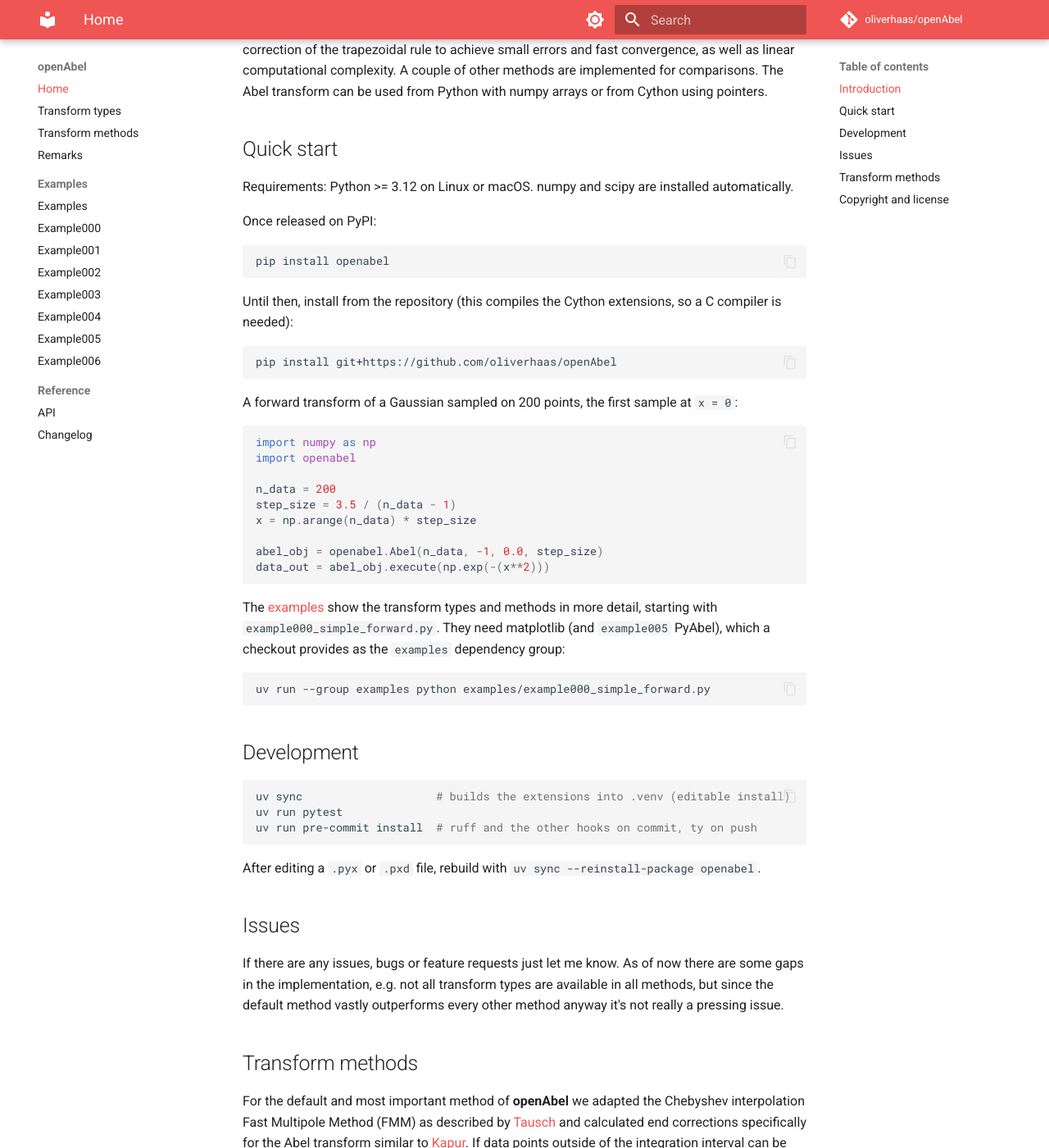
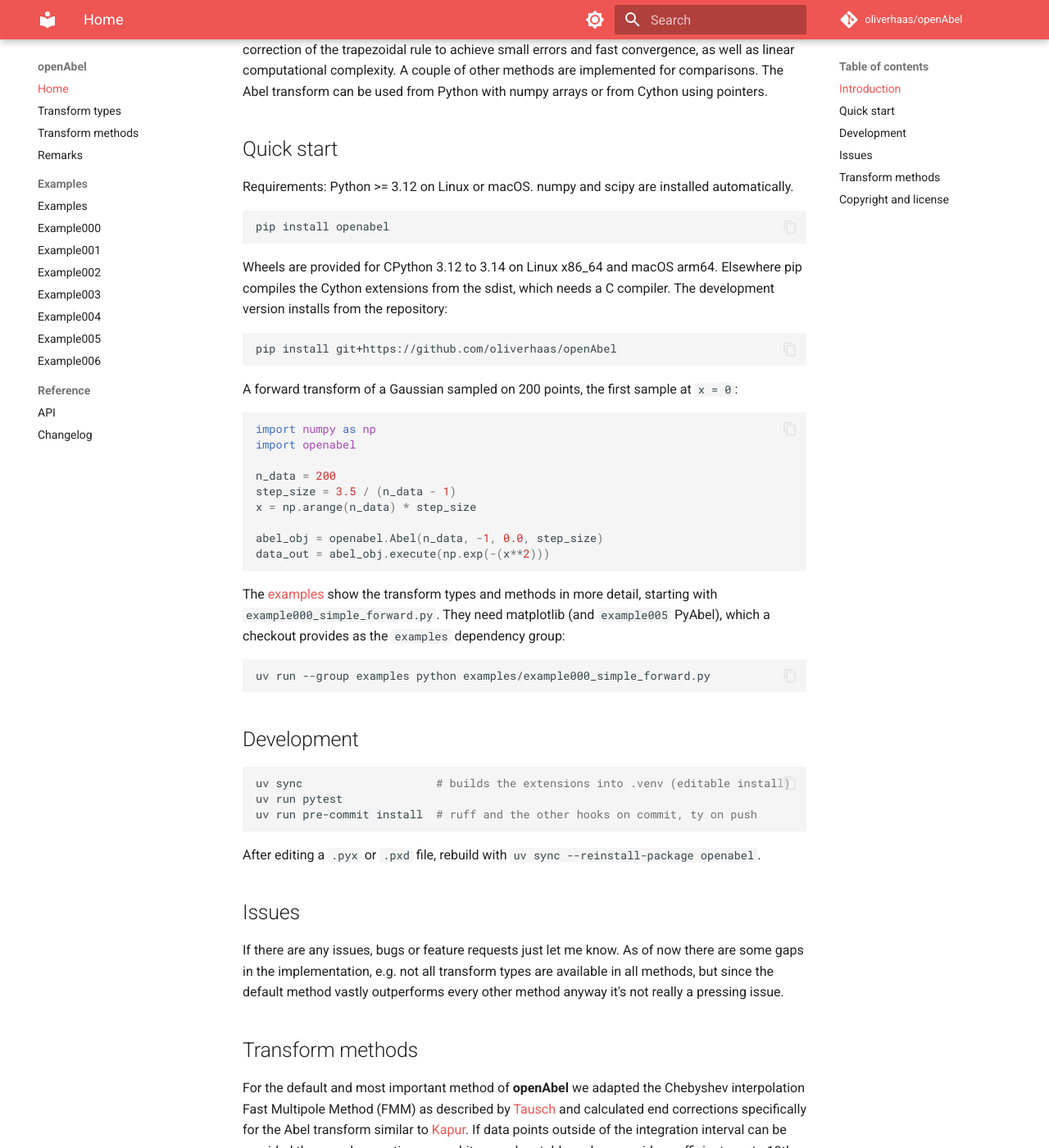
Before and after one commit to oliverhaas/openAbel, an MkDocs documentation site: the page built from docs/index.md, in a window 1280 px wide and 1400 px high, scrolled down 369 px. Shown: the whole window at 82% size. Built offline with MkDocs 1.6.1 and Material for MkDocs 9.7.7, drawn with Linux system fonts in a browser that asks for light colours; comment, search, counter and statistics services are not loaded; the version menu is left out; some of the changed text lies outside the part shown.

Commit message:
chore: prepare the 0.7.0 release
Enable the publish, tag and docs workflows, pin setup-uv 10.1.0 and
cibuildwheel 4.2.1, add a manual trigger to CI, date the changelog and
point the README and the project URLs at PyPI and the documentation
site.

````diff
--- a/README.md
+++ b/README.md
@@ -17,13 +18,13 @@
 
 Requirements: Python >= 3.12 on Linux or macOS. numpy and scipy are installed automatically.
 
-Once released on PyPI:
-
 ```bash
 pip install openabel
 ```
 
-Until then, install from the repository (this compiles the Cython extensions, so a C compiler is needed):
+Wheels are provided for CPython 3.12 to 3.14 on Linux x86_64 and macOS arm64. Elsewhere pip compiles
+the Cython extensions from the sdist, which needs a C compiler. The development version installs from
+the repository:
 
 ```bash
 pip install git+https://github.com/oliverhaas/openAbel
@@ -82,9 +83,9 @@
 to my knowledge. I should really stress that there are dozens of publications and methods out there
 which claim to be fast and/or accurate, but don't get anywhere close to **openAbel** in those aspects.
 
-For more information see the documentation on the
-[transform methods](https://github.com/oliverhaas/openAbel/blob/main/docs/transform-methods.md) and the
-[examples](https://github.com/oliverhaas/openAbel/blob/main/docs/examples/index.md).
+For more information see the [documentation](https://oliverhaas.github.io/openAbel/), in particular the
+pages on the [transform methods](https://github.com/oliverhaas/openAbel/blob/main/docs/transform-methods.md)
+and the [examples](https://github.com/oliverhaas/openAbel/blob/main/docs/examples/index.md).
 
 ## Copyright and license
 
--- a/pyproject.toml
+++ b/pyproject.toml
@@ -34,6 +34,7 @@
 
 [project.urls]
 Changelog = "https://github.com/oliverhaas/openAbel/blob/main/docs/reference/changelog.md"
+Documentation = "https://oliverhaas.github.io/openAbel/"
 Homepage = "https://github.com/oliverhaas/openAbel"
 Issues = "https://github.com/oliverhaas/openAbel/issues"
 Repository = "https://github.com/oliverhaas/openAbel"
````
Also changed, not shown: other parts of README.md (+1 -0 lines), docs/reference/changelog.md (+1 -1 lines), 8 other files.
